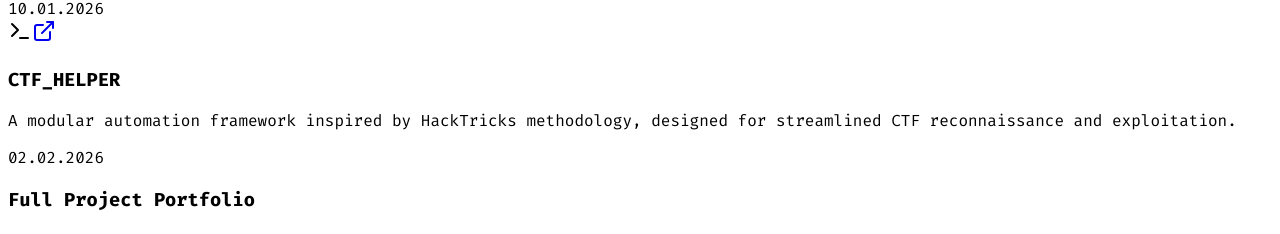
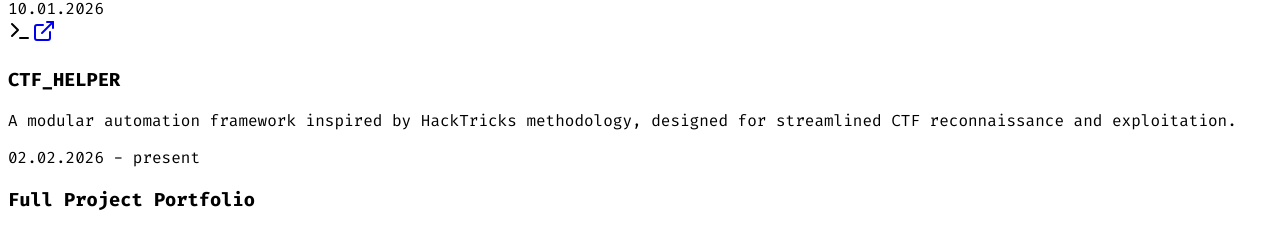
Before and after one commit to SerafimLupan/Serafim_Lupan-v2, a React (Vite) app in the folder client/: page / in a window 1280 px wide. Shown: the part 3152-3386 px from the top of the page. Built offline with nearby package versions, Linux system fonts and the light colour scheme; a web font is replaced by a local one.

Commit message:
Update data.ts

```diff
--- a/client/src/data.ts
+++ b/client/src/data.ts
@@ -121,7 +121,7 @@ P"Ybmmd"   \`Mbmmd' .JMML.   \`Moo9^Yo..JMML.  .JMML..JMML  JMML  JMML.    .JMMm
     {
       name: "CTF_HELPER",
       url: "https://github.com/SerafimLupan/CTF_HELPER",
-      date: "02.02.2026",
+      date: "02.02.2026 - present",
       description: "A modular automation framework inspired by HackTricks methodology, designed for streamlined CTF reconnaissance and exploitation."
     }
   ],
```
